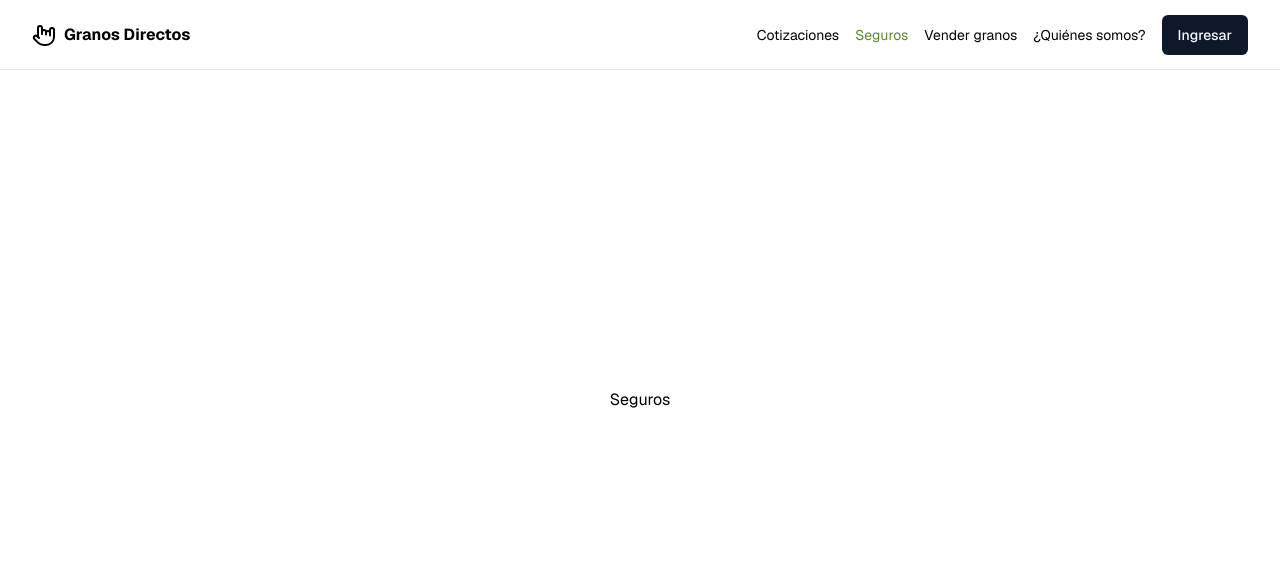
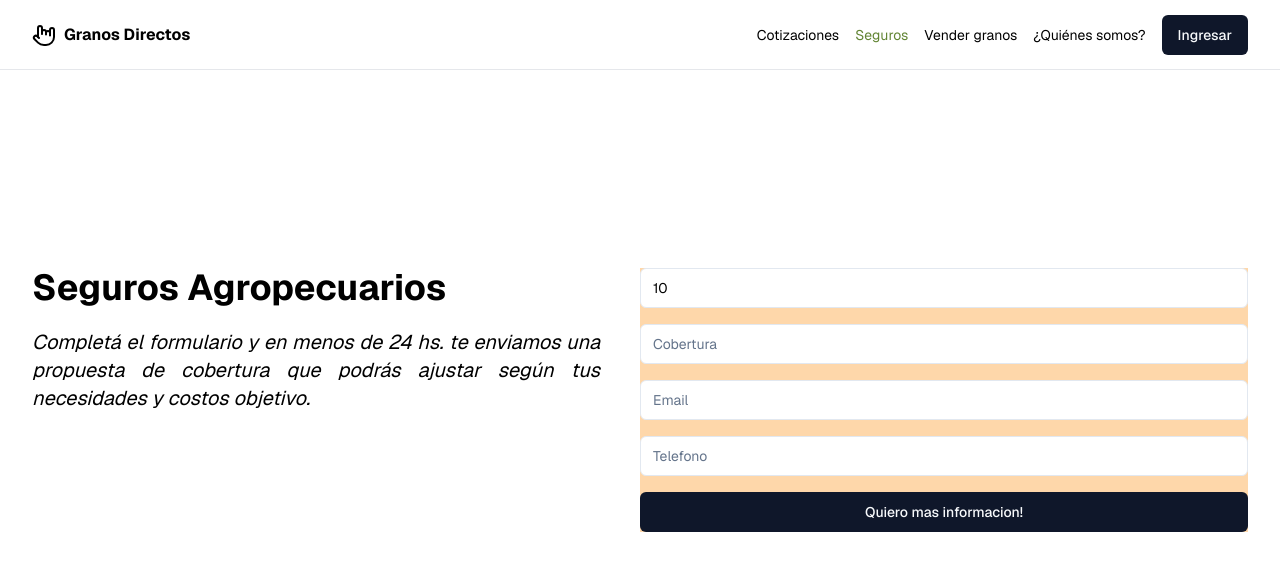
Before and after one commit to cotarelorodrigo/todocampo, a Next.js app: page /seguros in a window 1280 px wide. Shown: the top 570 px of the page. Built offline with nearby package versions, Linux system fonts and the light colour scheme; no server answers.

Commit message:
add insurance form

```diff
--- a/src/app/seguros/page.tsx
+++ b/src/app/seguros/page.tsx
@@ -1,3 +1,27 @@
+import InsuranceForm from "@/components/Form/InsuranceForm";
+
 export default function Seguros() {
-  return <div>Seguros</div>;
+  return (
+    <div className="h-full container flex flex-row">
+      <div className="basis-1/2 pr-10">
+        <h1 className="text-4xl font-bold">Seguros Agropecuarios</h1>
+        <h2 className="text-xl italic pt-5 text-justify break-words">
+          Completá el formulario y en menos de 24 hs. te enviamos una propuesta
+          de cobertura que podrás ajustar según tus necesidades y costos
+          objetivo.
+        </h2>
+        <p></p>
+      </div>
+      <div className="basis-1/2 bg-orange-200">
+        <InsuranceForm />
+      </div>
+    </div>
+  );
 }
+
+/*
+  Hectareas,
+  cobertura,
+  mail de contacto,
+  telefono de contacto
+*/
--- /dev/null
+++ b/src/components/Form/InsuranceForm.tsx
@@ -0,0 +1,98 @@
+"use client";
+import {
+  Form,
+  FormField,
+  FormItem,
+  FormControl,
+  FormMessage,
+} from "../ui/form";
+import { useForm } from "react-hook-form";
+import { Button } from "../ui/button";
+import { Input } from "../ui/input";
+import { TInsuranceSchema, insuranceSchema } from "@/lib/types";
+import { zodResolver } from "@hookform/resolvers/zod";
+import {
+  Select,
+  SelectTrigger,
+  SelectValue,
+  SelectContent,
+  SelectItem,
+} from "../ui/select";
+import { useRouter } from "next/navigation";
+
+function InsuranceForm() {
+  const router = useRouter();
+  const form = useForm<TInsuranceSchema>({
+    resolver: zodResolver(insuranceSchema),
+    defaultValues: {
+      hecate: 10,
+      coverage: "",
+
+      phoneNumber: "",
+    },
+  });
+
+  const onSubmit = async (values: TInsuranceSchema) => {
+    console.log("Values:", values);
+  };
+
+  return (
+    <Form {...form}>
+      <form onSubmit={form.handleSubmit(onSubmit)} className="space-y-4">
+        <FormField
+          control={form.control}
+          name="hecate"
+          render={({ field }) => (
+            <FormItem>
+              <FormControl>
+                <Input placeholder="Hecatareas" {...field} />
+              </FormControl>
+              <FormMessage />
+            </FormItem>
+          )}
+        />
+        <FormField
+          control={form.control}
+          name="coverage"
+          render={({ field }) => (
+            <FormItem>
+              <FormControl>
+                <Input placeholder="Cobertura" {...field} />
+              </FormControl>
+              <FormMessage />
+            </FormItem>
+          )}
+        />
+        <FormField
+          control={form.control}
+          name="email"
+          render={({ field }) => (
+            <FormItem>
+              <FormControl>
+                <Input type="email" placeholder="Email" {...field} />
+              </FormControl>
+              <FormMessage />
+            </FormItem>
+          )}
+        />
+        <FormField
+          control={form.control}
+          name="phoneNumber"
+          render={({ field }) => (
+            <FormItem>
+              <FormControl>
+                <Input placeholder="Telefono" {...field} />
+              </FormControl>
+              <FormMessage />
+            </FormItem>
+          )}
+        />
+        <Button className="w-full mt-6 hover:bg-cane-500" type="submit">
+          Quiero mas informacion!
+        </Button>
+      </form>
+    </Form>
+  );
+}
+
+export default InsuranceForm;
--- a/src/lib/types.ts
+++ b/src/lib/types.ts
@@ -29,3 +29,12 @@ export const signUpSchema = z
   });
 
 export type TSignUpSchema = z.infer<typeof signUpSchema>;
+
+export const insuranceSchema = z.object({
+  hecate: z.number().min(1, "Ingresa la cantidad de hectareas"),
+  coverage: z.string(),
+  email: z.string().min(1, "Email is required").email("Invalid email"),
+  phoneNumber: z.string().min(10).max(14),
+});
+
+export type TInsuranceSchema = z.infer<typeof insuranceSchema>;
```
